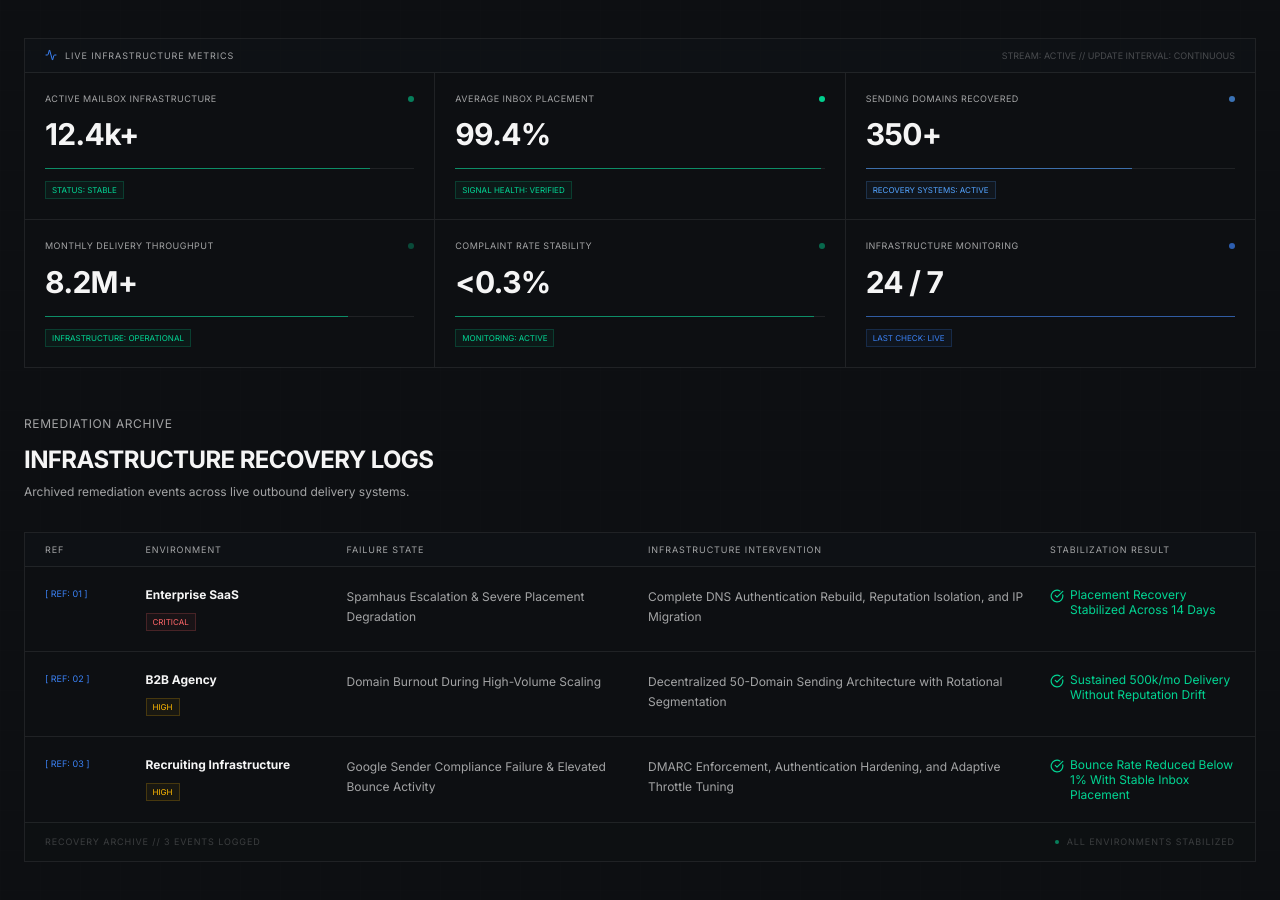
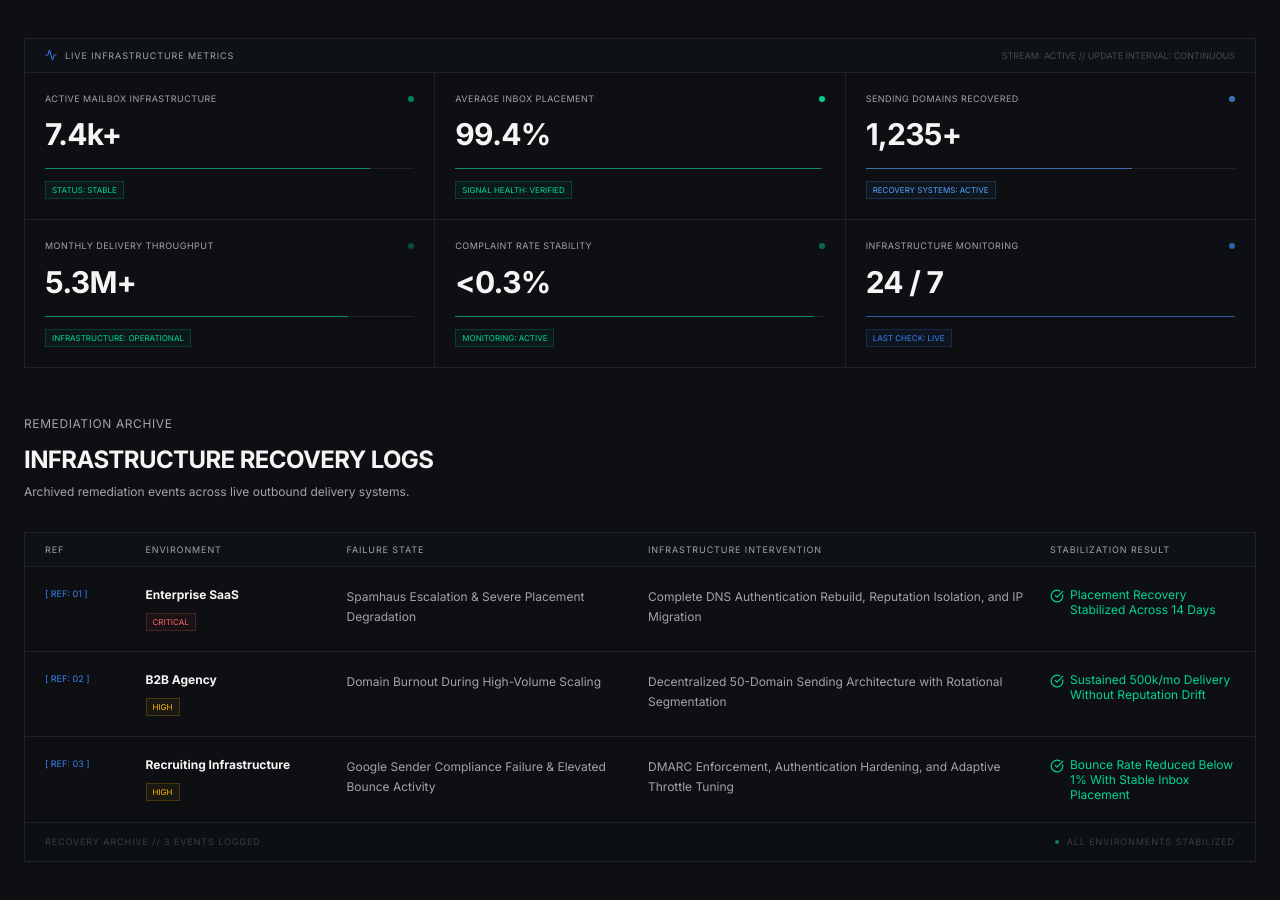
Before and after one commit to mehedi-active24/mehedi-infrastructure-system, a Next.js app: page / in a window 1280 px wide. Shown: the part 1327-2227 px from the top of the page. Built offline with nearby package versions, Linux system fonts and the light colour scheme.

Commit message:
Update: Refine Deliverability Telemetry metrics to 7.4k+ active mailboxes, 1,235+ sending domains, and 5.3M+ throughput

```diff
--- a/src/components/DeliverabilityProof.tsx
+++ b/src/components/DeliverabilityProof.tsx
@@ -6,7 +6,7 @@ import { Activity, CheckCircle } from "lucide-react";
 
 const telemetry = [
   {
-    value: "12.4k+",
+    value: "7.4k+",
     label: "Active Mailbox Infrastructure",
     meta: "STATUS: STABLE",
     status: "emerald",
@@ -20,14 +20,14 @@ const telemetry = [
     bar: 99,
   },
   {
-    value: "350+",
+    value: "1,235+",
     label: "Sending Domains Recovered",
     meta: "RECOVERY SYSTEMS: ACTIVE",
     status: "blue",
     bar: 72,
   },
   {
-    value: "8.2M+",
+    value: "5.3M+",
     label: "Monthly Delivery Throughput",
     meta: "INFRASTRUCTURE: OPERATIONAL",
     status: "emerald",
```
